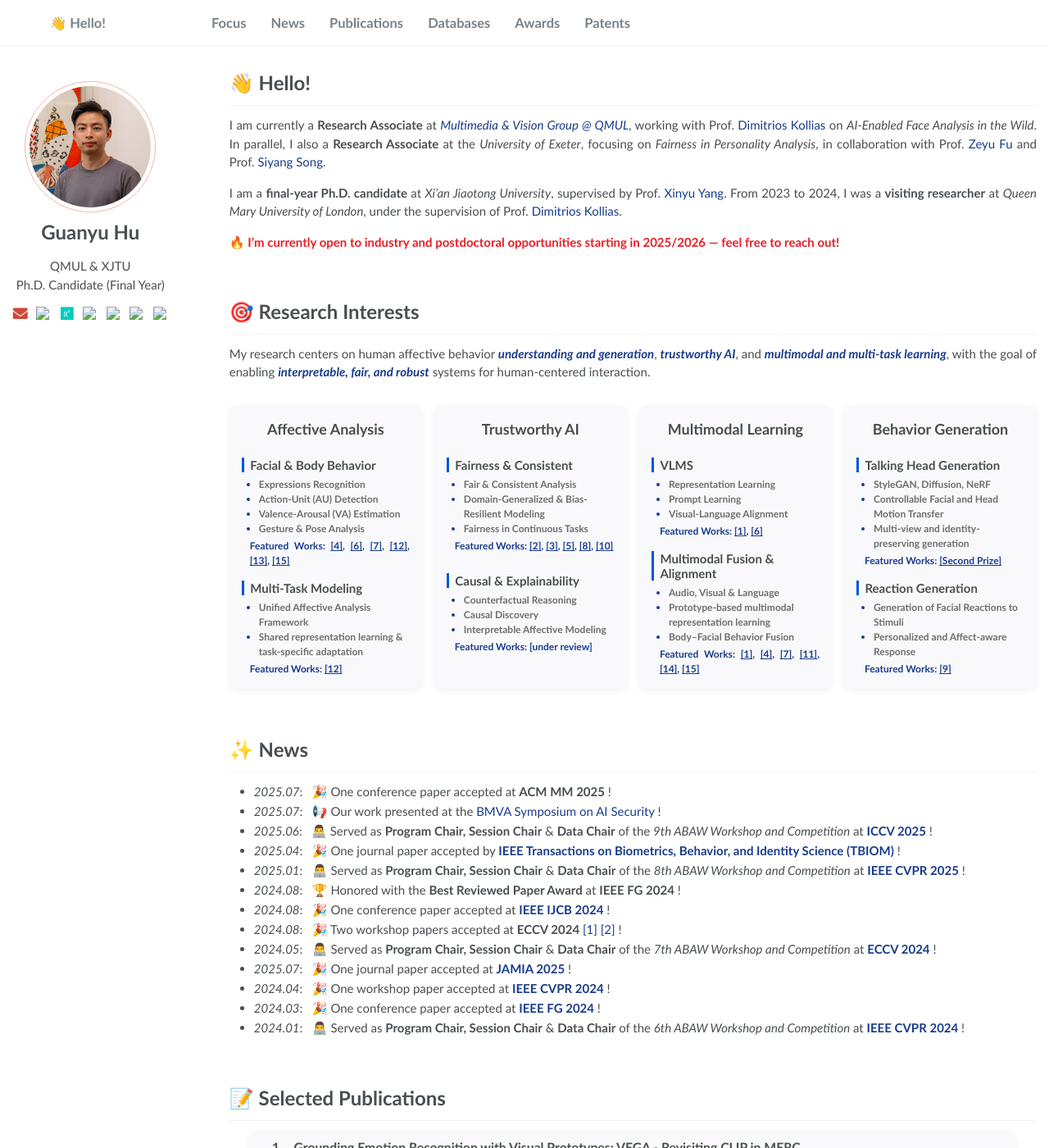
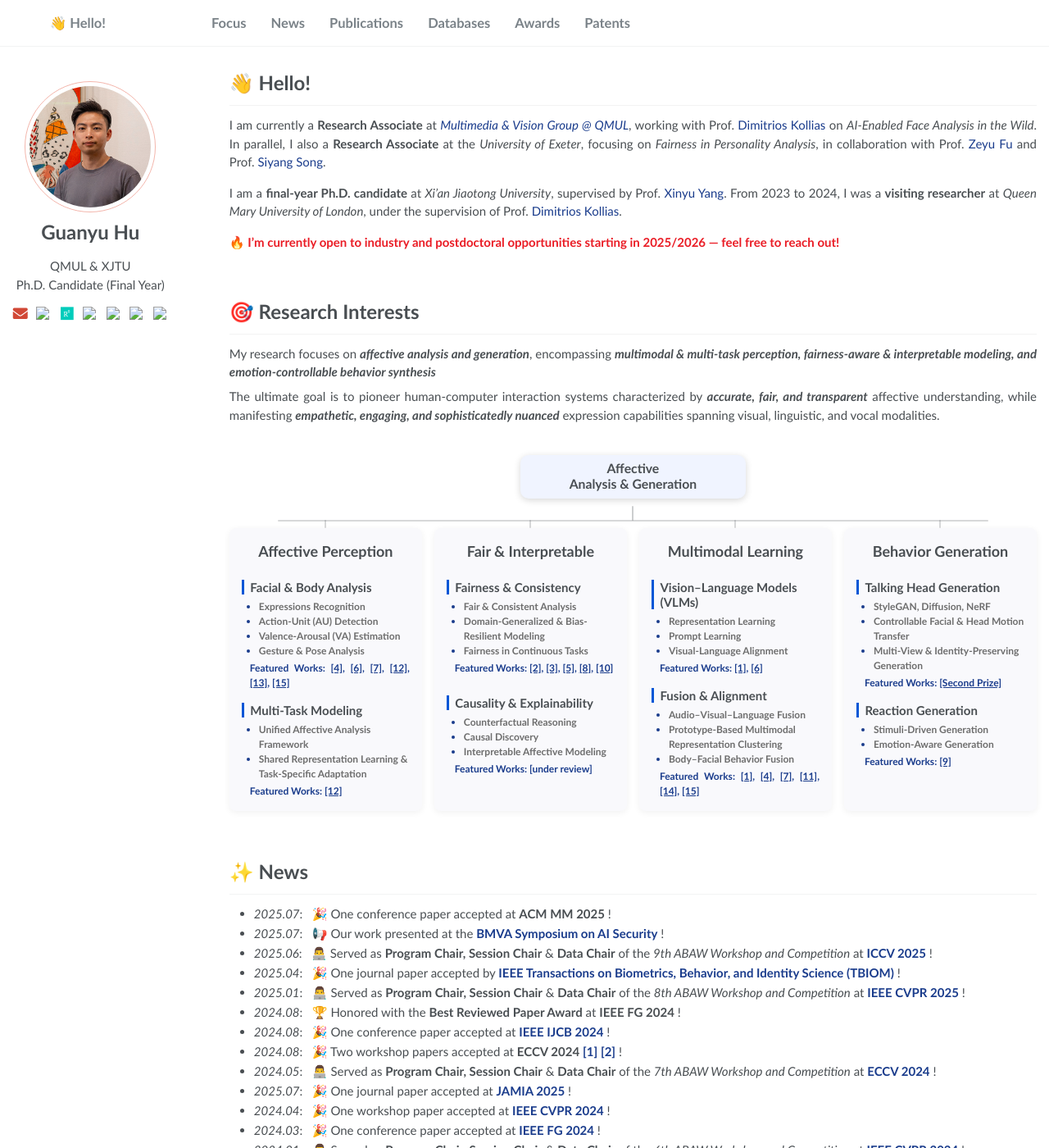
Before and after one commit to imhgy/imhgy.github.io, a Jekyll site: the page built from _pages/about.md, in a window 1280 px wide and 1400 px high. Shown: the whole window at 82% size. Built offline with Jekyll 4.4.1, drawn with Linux system fonts in a browser that asks for light colours.

Commit message:
Initial commit

```diff
--- a/_pages/about.md
+++ b/_pages/about.md
@@ -24,29 +24,85 @@ Mary University of London_, under the supervision of Prof. [Dimitrios Kollias](h
 
 # 🎯 Research Interests
 
-<p>
-  My research centers on human affective behavior
-  <span class="research-highlight">understanding and generation</span>,
-  <span class="research-highlight">trustworthy AI</span>, and
-  <span class="research-highlight">multimodal and multi-task learning</span>,
-  with the goal of enabling
-  <span class="research-highlight">interpretable, fair, and robust</span> systems for human-centered interaction.
-</p>
+<div class="intro">
+  <p>
+    My research focuses on
+    <span class="research-highlight">affective analysis and generation</span>,
+    encompassing <span class="research-highlight">multimodal & multi-task perception, fairness-aware & interpretable modeling, and emotion-controllable behavior synthesis</span>
+  </p>
+  <p>
+    The ultimate goal is to pioneer human-computer interaction systems characterized by <span class="research-highlight">accurate, fair, and transparent</span> affective understanding,
+    while manifesting <span class="research-highlight">empathetic, engaging, and sophisticatedly nuanced</span> expression capabilities spanning visual, linguistic, and vocal modalities.
+  </p>
+</div>
 
-<section class="research-grid">
-  <div class="grid-container">
-    <div class="grid-item">
-      <h3>Affective Analysis</h3>
-      <div class="section-block">
-          <h4>Facial & Body Behavior</h4>
+
+<section class="research-tree research-grid" aria-label="Affective Computing">
+  <div class="tree">
+    <a class="node root">Affective<br>Analysis & Generation</a>
+    <div class="connectors"><span class="v-line"></span></div>
+    <div class="grid-container">
+      <div id="affective-analysis" class="grid-item node child">
+        <h3>Affective Perception</h3>
+        <div class="section-block">
+            <h4>Facial & Body Analysis</h4>
+            <ul>
+              <li>Expressions Recognition</li>
+              <li>Action-Unit (AU) Detection</li>
+              <li>Valence-Arousal (VA) Estimation</li>
+              <li>Gesture & Pose Analysis</li>
+            </ul>
+            <p class="reference-list">Featured Works:
+              {% assign target_ids1 = "cognitive-priors-multitask,unified-affective-mtl,emotions-to-violence-abaw9,beyond-prompts-vega,abaw8-workshop,abaw7-competition,abaw6-competition,avda-feature-fusion" | split: "," %}
+              {% assign pubs = site.data.publications %}
+              {% assign result_links1 = "" | split: "" %}
+              {% for pub in pubs %}
+                {% assign current_id = pub.id %}
+                {% if target_ids1 contains current_id %}
+                  {% assign item = forloop.index | append: '|' | append: current_id %}
+                  {% assign result_links1 = result_links1 | push: item %}
+                {% endif %}
+              {% endfor %}
+              {% for item in result_links1 %}
+                {% assign parts = item | split: '|' %}
+                <a href="#{{ parts[1] }}">[{{ parts[0] }}]</a>{% unless forloop.last %}, {% endunless %}
+              {% endfor %}
+            </p>
+        </div>
+        <div class="section-block">
+          <h4>Multi-Task Modeling</h4>
           <ul>
-            <li>Expressions Recognition</li>
-            <li>Action-Unit (AU) Detection</li>
-            <li>Valence-Arousal (VA) Estimation</li>
-            <li>Gesture & Pose Analysis</li>
+            <li>Unified Affective Analysis Framework</li>
+            <li>Shared Representation Learning & Task-Specific Adaptation</li>
           </ul>
           <p class="reference-list">Featured Works:
-            {% assign target_ids1 = "cognitive-priors-multitask,unified-affective-mtl,emotions-to-violence-abaw9,beyond-prompts-vega,abaw8-workshop,abaw7-competition,abaw6-competition,avda-feature-fusion" | split: "," %}
+            {% assign target_ids2 = "beyond-prompts-vega,cognitive-priors-multitask,abaw7-competition" | split: "," %}
+            {% assign result_links2 = "" | split: "" %}
+            {% for pub in pubs %}
+            {% assign current_id = pub.id %}
+            {% if target_ids2 contains current_id %}
+            {% assign item = forloop.index | append: '|' | append: current_id %}
+            {% assign result_links2 = result_links2 | push: item %}
+            {% endif %}
+            {% endfor %}
+            {% for item in result_links2 %}
+            {% assign parts = item | split: '|' %}
+            <a href="#{{ parts[1] }}">[{{ parts[0] }}]</a>{% unless forloop.last %}, {% endunless %}
+            {% endfor %}
+          </p>
+        </div>
+      </div>
+      <div id="trustworthy-ai" class="grid-item node child">
+        <h3>Fair & Interpretable</h3>
+        <div class="section-block">
+          <h4>Fairness & Consistency</h4>
+          <ul>
+            <li>Fair & Consistent Analysis</li>
+            <li>Domain-Generalized & Bias-Resilient Modeling</li>
+            <li>Fairness in Continuous Tasks</li>
+          </ul>
+          <p  class="reference-list">Featured Works:
+            {% assign target_ids1 = "fair-domain-generalization,fairness-protocol-tbiom,demographically-aware-benchmark,bridging-fair-affect,recruitment" | split: "," %}
             {% assign pubs = site.data.publications %}
             {% assign result_links1 = "" | split: "" %}
             {% for pub in pubs %}
@@ -61,164 +117,116 @@ Mary University of London_, under the supervision of Prof. [Dimitrios Kollias](h
               <a href="#{{ parts[1] }}">[{{ parts[0] }}]</a>{% unless forloop.last %}, {% endunless %}
             {% endfor %}
           </p>
-      </div>
-      <div class="section-block">
-        <h4>Multi-Task Modeling</h4>
-        <ul>
-          <li>Unified Affective Analysis Framework</li>
-          <li>Shared representation learning & task-specific adaptation</li>
-        </ul>
-        <p class="reference-list">Featured Works:
-          {% assign target_ids2 = "beyond-prompts-vega,cognitive-priors-multitask,abaw7-competition" | split: "," %}
-          {% assign result_links2 = "" | split: "" %}
-          {% for pub in pubs %}
-          {% assign current_id = pub.id %}
-          {% if target_ids2 contains current_id %}
-          {% assign item = forloop.index | append: '|' | append: current_id %}
-          {% assign result_links2 = result_links2 | push: item %}
-          {% endif %}
-          {% endfor %}
-          {% for item in result_links2 %}
-          {% assign parts = item | split: '|' %}
-          <a href="#{{ parts[1] }}">[{{ parts[0] }}]</a>{% unless forloop.last %}, {% endunless %}
-          {% endfor %}
-        </p>
-      </div>
-    </div>
-    <div class="grid-item">
-      <h3>Trustworthy AI</h3>
-      <div class="section-block">
-        <h4>Fairness & Consistent</h4>
-        <ul>
-          <li>Fair & Consistent Analysis</li>
-          <li>Domain-Generalized & Bias-Resilient Modeling</li>
-          <li>Fairness in Continuous Tasks</li>
-        </ul>
-        <p  class="reference-list">Featured Works:
-          {% assign target_ids1 = "fair-domain-generalization,fairness-protocol-tbiom,demographically-aware-benchmark,bridging-fair-affect,recruitment" | split: "," %}
-          {% assign pubs = site.data.publications %}
-          {% assign result_links1 = "" | split: "" %}
-          {% for pub in pubs %}
+        </div>
+        <div class="section-block">
+          <h4>Causality & Explainability</h4>
+          <ul>
+            <li>Counterfactual Reasoning</li>
+            <li>Causal Discovery</li>
+            <li>Interpretable Affective Modeling</li>
+          </ul>
+          <p   class="reference-list">Featured Works: [under review]
+            {% assign target_ids2 = "affective-causal-discovery,beyond-prompts-vega" | split: "," %}
+            {% assign result_links2 = "" | split: "" %}
+            {% for pub in pubs %}
             {% assign current_id = pub.id %}
-            {% if target_ids1 contains current_id %}
-              {% assign item = forloop.index | append: '|' | append: current_id %}
-              {% assign result_links1 = result_links1 | push: item %}
+            {% if target_ids2 contains current_id %}
+            {% assign item = forloop.index | append: '|' | append: current_id %}
+            {% assign result_links2 = result_links2 | push: item %}
             {% endif %}
-          {% endfor %}
-          {% for item in result_links1 %}
+            {% endfor %}
+            {% for item in result_links2 %}
             {% assign parts = item | split: '|' %}
             <a href="#{{ parts[1] }}">[{{ parts[0] }}]</a>{% unless forloop.last %}, {% endunless %}
-          {% endfor %}
-        </p>
+            {% endfor %}
+          </p>
+        </div>
       </div>
-      <div class="section-block">
-        <h4>Causal & Explainability</h4>
-        <ul>
-          <li>Counterfactual Reasoning</li>
-          <li>Causal Discovery</li>
-          <li>Interpretable Affective Modeling</li>
-        </ul>
-        <p   class="reference-list">Featured Works: [under review]
-          {% assign target_ids2 = "affective-causal-discovery,beyond-prompts-vega" | split: "," %}
-          {% assign result_links2 = "" | split: "" %}
-          {% for pub in pubs %}
-          {% assign current_id = pub.id %}
-          {% if target_ids2 contains current_id %}
-          {% assign item = forloop.index | append: '|' | append: current_id %}
-          {% assign result_links2 = result_links2 | push: item %}
-          {% endif %}
-          {% endfor %}
-          {% for item in result_links2 %}
-          {% assign parts = item | split: '|' %}
-          <a href="#{{ parts[1] }}">[{{ parts[0] }}]</a>{% unless forloop.last %}, {% endunless %}
-          {% endfor %}
-        </p>
-      </div>
-    </div>
-    <div class="grid-item">
-      <h3>Multimodal Learning</h3>
-      <div class="section-block">
-        <h4>VLMS</h4>
-        <ul>
-          <li>Representation Learning</li>
-          <li>Prompt Learning</li>
-          <li>Visual-Language Alignment</li>
-        </ul>
-        <p class="reference-list">Featured Works:
-          {% assign target_ids1 = "cognitive-priors-multitask,beyond-prompts-vega,grounding-emotion-recognition,unified-affective-mtl" | split: "," %}
-          {% assign pubs = site.data.publications %}
-          {% assign result_links1 = "" | split: "" %}
-          {% for pub in pubs %}
+      <div id="multimodal-learning" class="grid-item node child">
+        <h3>Multimodal Learning</h3>
+        <div class="section-block">
+          <h4>Vision–Language Models (VLMs)</h4>
+          <ul>
+            <li>Representation Learning</li>
+            <li>Prompt Learning</li>
+            <li>Visual-Language Alignment</li>
+          </ul>
+          <p class="reference-list">Featured Works:
+            {% assign target_ids1 = "cognitive-priors-multitask,beyond-prompts-vega,grounding-emotion-recognition,unified-affective-mtl" | split: "," %}
+            {% assign pubs = site.data.publications %}
+            {% assign result_links1 = "" | split: "" %}
+            {% for pub in pubs %}
+              {% assign current_id = pub.id %}
+              {% if target_ids1 contains current_id %}
+                {% assign item = forloop.index | append: '|' | append: current_id %}
+                {% assign result_links1 = result_links1 | push: item %}
+              {% endif %}
+            {% endfor %}
+            {% for item in result_links1 %}
+              {% assign parts = item | split: '|' %}
+              <a href="#{{ parts[1] }}">[{{ parts[0] }}]</a>{% unless forloop.last %}, {% endunless %}
+            {% endfor %}
+          </p>
+        </div>
+        <div class="section-block">
+          <h4>Fusion & Alignment</h4>
+          <ul>
+            <li>Audio–Visual–Language Fusion</li>
+            <li>Prototype-Based Multimodal Representation Clustering</li>
+            <li>Body–Facial Behavior Fusion</li>
+          </ul>
+          <p  class="reference-list">Featured Works:
+            {% assign target_ids2 = "grounding-emotion-recognition,emotions-to-violence-abaw9,abaw8-workshop,video-emotion-facial-body,msrf-graph-emotion,avda-feature-fusion" | split: "," %}
+            {% assign result_links2 = "" | split: "" %}
+            {% for pub in pubs %}
             {% assign current_id = pub.id %}
-            {% if target_ids1 contains current_id %}
-              {% assign item = forloop.index | append: '|' | append: current_id %}
-              {% assign result_links1 = result_links1 | push: item %}
+            {% if target_ids2 contains current_id %}
+            {% assign item = forloop.index | append: '|' | append: current_id %}
+            {% assign result_links2 = result_links2 | push: item %}
             {% endif %}
-          {% endfor %}
-          {% for item in result_links1 %}
+            {% endfor %}
+            {% for item in result_links2 %}
             {% assign parts = item | split: '|' %}
             <a href="#{{ parts[1] }}">[{{ parts[0] }}]</a>{% unless forloop.last %}, {% endunless %}
-          {% endfor %}
-        </p>
+            {% endfor %}
+          </p>
+        </div>
       </div>
-      <div class="section-block">
-        <h4>Multimodal Fusion & Alignment</h4>
-        <ul>
-          <li>Audio, Visual & Language</li>
-          <li>Prototype-based multimodal representation learning</li>
-          <li>Body–Facial Behavior Fusion</li>
-        </ul>
-        <p  class="reference-list">Featured Works:
-          {% assign target_ids2 = "grounding-emotion-recognition,emotions-to-violence-abaw9,abaw8-workshop,video-emotion-facial-body,msrf-graph-emotion,avda-feature-fusion" | split: "," %}
-          {% assign result_links2 = "" | split: "" %}
-          {% for pub in pubs %}
-          {% assign current_id = pub.id %}
-          {% if target_ids2 contains current_id %}
-          {% assign item = forloop.index | append: '|' | append: current_id %}
-          {% assign result_links2 = result_links2 | push: item %}
-          {% endif %}
-          {% endfor %}
-          {% for item in result_links2 %}
-          {% assign parts = item | split: '|' %}
-          <a href="#{{ parts[1] }}">[{{ parts[0] }}]</a>{% unless forloop.last %}, {% endunless %}
-          {% endfor %}
-        </p>
-      </div>
-    </div>
-    <div class="grid-item">
-      <h3>Behavior Generation</h3>
-      <div class="section-block">
-        <h4>Talking Head Generation</h4>
-        <ul>
-          <li>StyleGAN, Diffusion, NeRF</li>
-          <li>Controllable Facial and Head Motion Transfer</li>
-          <li>Multi-view and identity-preserving generation</li>
-        </ul>
-        <p  class="reference-list">Featured Works:
-          <a href="#nerf">[Second Prize]</a>
-        </p>
-      </div>
-      <div class="section-block">
-        <h4>Reaction Generation</h4>
-        <ul>
-          <li>Generation of Facial Reactions to Stimuli</li>
-          <li>Personalized and Affect-aware Response</li>
-        </ul>
-        <p  class="reference-list">Featured Works:
-          {% assign target_ids2 = "robust-reaction-generation" | split: "," %}
-          {% assign result_links2 = "" | split: "" %}
-          {% for pub in pubs %}
-          {% assign current_id = pub.id %}
-          {% if target_ids2 contains current_id %}
-          {% assign item = forloop.index | append: '|' | append: current_id %}
-          {% assign result_links2 = result_links2 | push: item %}
-          {% endif %}
-          {% endfor %}
-          {% for item in result_links2 %}
-          {% assign parts = item | split: '|' %}
-          <a href="#{{ parts[1] }}">[{{ parts[0] }}]</a>{% unless forloop.last %}, {% endunless %}
-          {% endfor %}
-        </p>
+      <div id="behavior-generation" class="grid-item node child">
+        <h3>Behavior Generation</h3>
+        <div class="section-block">
+          <h4>Talking Head Generation</h4>
+          <ul>
+            <li>StyleGAN, Diffusion, NeRF</li>
+            <li>Controllable Facial & Head Motion Transfer</li>
+            <li>Multi-View & Identity-Preserving Generation</li>
+          </ul>
+          <p  class="reference-list">Featured Works:
+            <a href="#nerf">[Second Prize]</a>
+          </p>
+        </div>
+        <div class="section-block">
+          <h4>Reaction Generation</h4>
+          <ul>
+            <li>Stimuli-Driven Generation</li>
+            <li>Emotion-Aware Generation</li>
+          </ul>
+          <p  class="reference-list">Featured Works:
+            {% assign target_ids2 = "robust-reaction-generation" | split: "," %}
+            {% assign result_links2 = "" | split: "" %}
+            {% for pub in pubs %}
+            {% assign current_id = pub.id %}
+            {% if target_ids2 contains current_id %}
+            {% assign item = forloop.index | append: '|' | append: current_id %}
+            {% assign result_links2 = result_links2 | push: item %}
+            {% endif %}
+            {% endfor %}
+            {% for item in result_links2 %}
+            {% assign parts = item | split: '|' %}
+            <a href="#{{ parts[1] }}">[{{ parts[0] }}]</a>{% unless forloop.last %}, {% endunless %}
+            {% endfor %}
+          </p>
+        </div>
       </div>
     </div>
   </div>
@@ -228,7 +236,7 @@ Mary University of London_, under the supervision of Prof. [Dimitrios Kollias](h
 
 - *2025.07*: &nbsp; 🎉 One conference paper accepted at **ACM MM 2025** !
 - *2025.07*: &nbsp; 📢 Our work presented at
-  the [BMVA Symposium on AI Security](https://www.bmva.org/meetings/25-07-16-AISecurity.html) !
+  the **[BMVA Symposium on AI Security](https://www.bmva.org/meetings/25-07-16-AISecurity.html)** !
 - *2025.06*: &nbsp; 👨‍💻 Served as **Program Chair, Session Chair** & **Data Chair** of
   the _9th ABAW Workshop and Competition_ at **[ICCV 2025](https://affective-behavior-analysis-in-the-wild.github.io/9th/)** !
 - *2025.04*: &nbsp; 🎉 One journal paper accepted
@@ -238,7 +246,7 @@ Mary University of London_, under the supervision of Prof. [Dimitrios Kollias](h
 - *2024.08*: &nbsp; 🏆 Honored with the **Best Reviewed Paper Award** at **IEEE FG 2024** !
 - *2024.08*: &nbsp; 🎉 One conference paper accepted at [**IEEE IJCB 2024**](https://ieeexplore.ieee.org/document/10744499) !
 - *2024.08*: &nbsp; 🎉 Two workshop papers accepted at **ECCV 2024**
-  [[1]](https://dl.acm.org/doi/10.1007/978-3-031-91581-9_3) [[2]](https://dl.acm.org/doi/10.1007/978-3-031-91581-9_1) !
+  **[[1]](https://dl.acm.org/doi/10.1007/978-3-031-91581-9_3)** **[[2]](https://dl.acm.org/doi/10.1007/978-3-031-91581-9_1)** !
 - *2024.05*: &nbsp; 👨‍💻 Served as **Program Chair, Session Chair** & **Data Chair** of
   the _7th ABAW Workshop and Competition_ at **[ECCV 2024](https://affective-behavior-analysis-in-the-wild.github.io/7th/index.html)** !
 - *2025.07*: &nbsp; 🎉 One journal paper accepted at **[JAMIA 2025](https://academic.oup.com/jamia/article/31/11/2749/7755392)** !
--- a/_sass/_utilities.scss
+++ b/_sass/_utilities.scss
@@ -567,6 +567,12 @@ a {
   }
 }
 
+.intro{
+  p{
+    margin: 0 0 0.5em !important;
+  }
+}
+
 .research-grid {
   margin-top: 2rem;
 
@@ -657,6 +663,120 @@ a {
   }
 }
 
+.research-tree {
+  margin: 2.5rem 0 0;
+
+  .tree {
+    display: grid;
+    justify-items: center;
+    row-gap: 0.6rem;
+  }
+
+  .node {
+    transition: all 0.2s ease;
+  }
+
+  .root {
+    display: inline-block;
+    text-align: center;
+    vertical-align: middle;
+    line-height: 1.2;
+    padding: 0.5rem 4rem;
+    /* border: 1px solid #1a3c8c; */
+    border-radius: 10px;
+    font-size: 1.05rem;
+    font-weight: 600;
+    color: #494e52;
+    background: #f0f4ff;
+    box-shadow: 0 2px 8px rgba(0, 0, 0, 0.16);
+
+    &:hover {
+      background: #f0f4ff;
+      box-shadow: 0 8px 20px rgba(0, 0, 0, 0.10);
+      transform: scale(1.005);
+    }
+  }
+
+  .connectors {
+    position: relative;
+    height: 18px;
+    width: 2px;
+  }
+
+  .v-line {
+    position: absolute;
+    left: 50%;
+    transform: translateX(-50%);
+    height: 100%;
+    width: 2px;
+    background: currentColor;
+    opacity: 0.28;
+    border-radius: 2px;
+  }
+
+  /* 直接让 grid-item 成为 child 节点 */
+  .grid-container {
+    position: relative;
+    grid-template-columns: repeat(4, minmax(150px, 1fr));
+
+    /* 横向连接线 */
+    &::before {
+      content: "";
+      position: absolute;
+      top: -10px;
+      left: 6%;
+      right: 6%;
+      height: 2px;
+      background: currentColor;
+      opacity: 0.22;
+      border-radius: 2px;
+    }
+  }
+
+  .grid-item.node.child {
+    position: relative;
+
+    /* 竖向小线 */
+    &::before {
+      content: "";
+      position: absolute;
+      top: -10px;
+      left: 50%;
+      transform: translateX(-50%);
+      height: 10px;
+      width: 2px;
+      background: currentColor;
+      opacity: 0.22;
+      border-radius: 2px;
+    }
+  }
+
+  /* 响应式与原 grid 保持一致 */
+  @media screen and (max-width: 800px) {
+    .grid-container {
+      grid-template-columns: repeat(2, minmax(150px, 1fr));
+
+      &::before {
+        left: 10%;
+        right: 10%;
+      }
+    }
+  }
+  @media screen and (max-width: 480px) {
+    .grid-container {
+      grid-template-columns: 1fr;
+
+      &::before {
+        display: none;
+      }
+    }
+    .grid-item.node.child::before {
+      height: 12px;
+      top: -12px;
+      opacity: 0.3;
+    }
+  }
+}
 
 .awards-section {
   margin-top: 1rem;
@@ -814,6 +934,6 @@ p {
 
 .research-highlight {
   font-weight: 600;
-  color: #1a3c8c; /* 可以换成你网站主题色 */
+  color: #494e52; /* 可以换成你网站主题色 */
   font-style: italic;
 }
```
